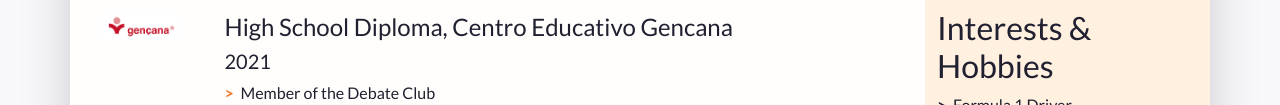
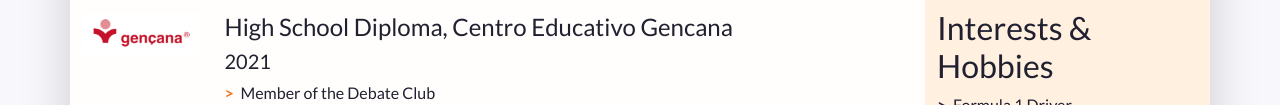
Before and after one commit to CarlaQues/my-CV, a plain HTML site: page index.html in a window 1280 px wide. Shown: the part 770-875 px from the top of the page. Drawn offline with nearby package versions, Linux system fonts and the light colour scheme.

Commit message:
Gencana Logo Width

```diff
--- a/index.html
+++ b/index.html
@@ -136,7 +136,7 @@
               <!-- 2nd item in education -->
               <li class="biography-item row mb-2">
                 <div class="logo-container col-3 col-sm-2 col-md-3 col-lg-2">
-                  <img class="biography-logo mw-100 d-block mx-auto" src="images/GencanaLogo.png" alt="Gencana logo" width="80">
+                  <img class="biography-logo mw-100 d-block mx-auto" src="images/GencanaLogo.png" alt="Gencana logo" width="120">
                 </div>
                 <div class="biography-contents col-9 col-sm-10 col-md-9 col-lg-10">
                   <h4>High School Diploma, Centro Educativo Gencana</h4>
```
